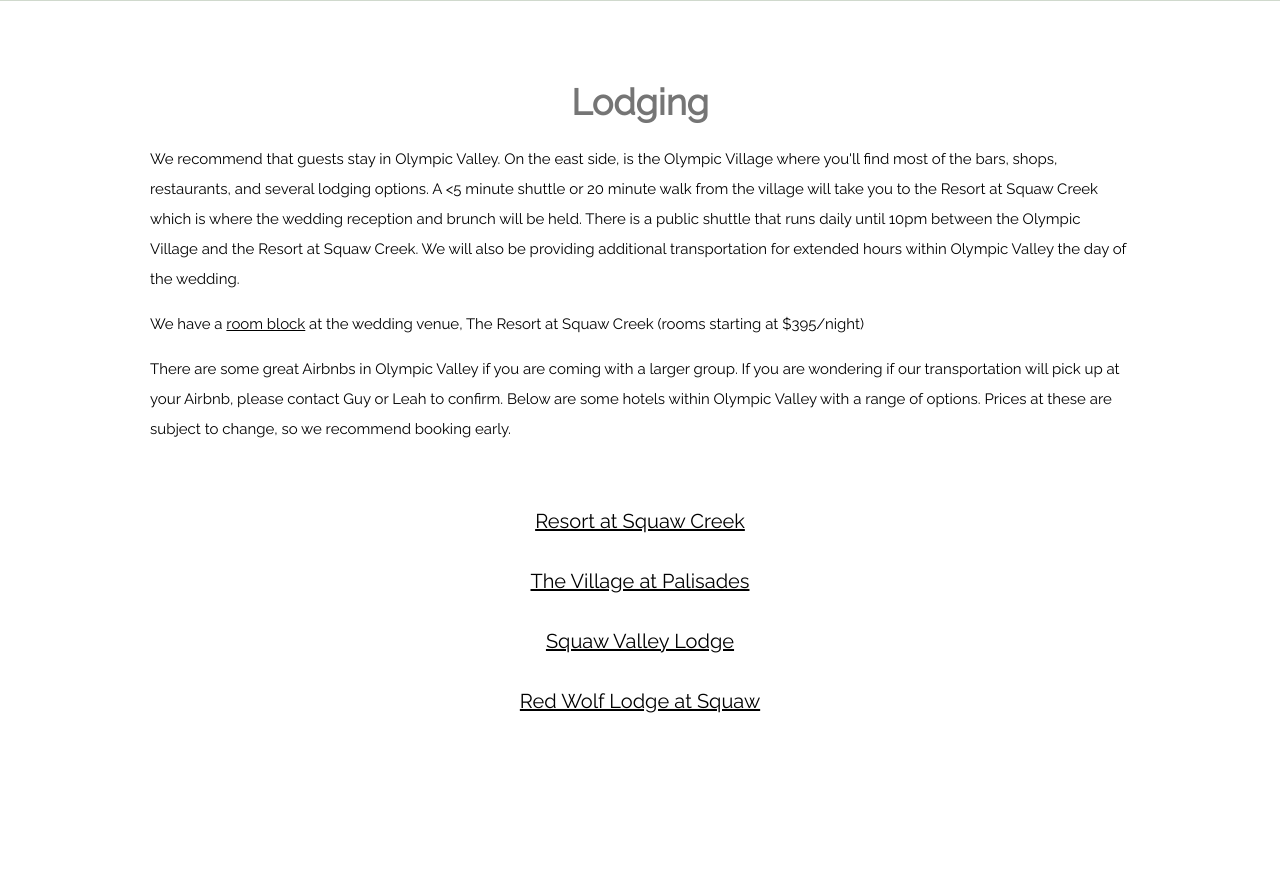
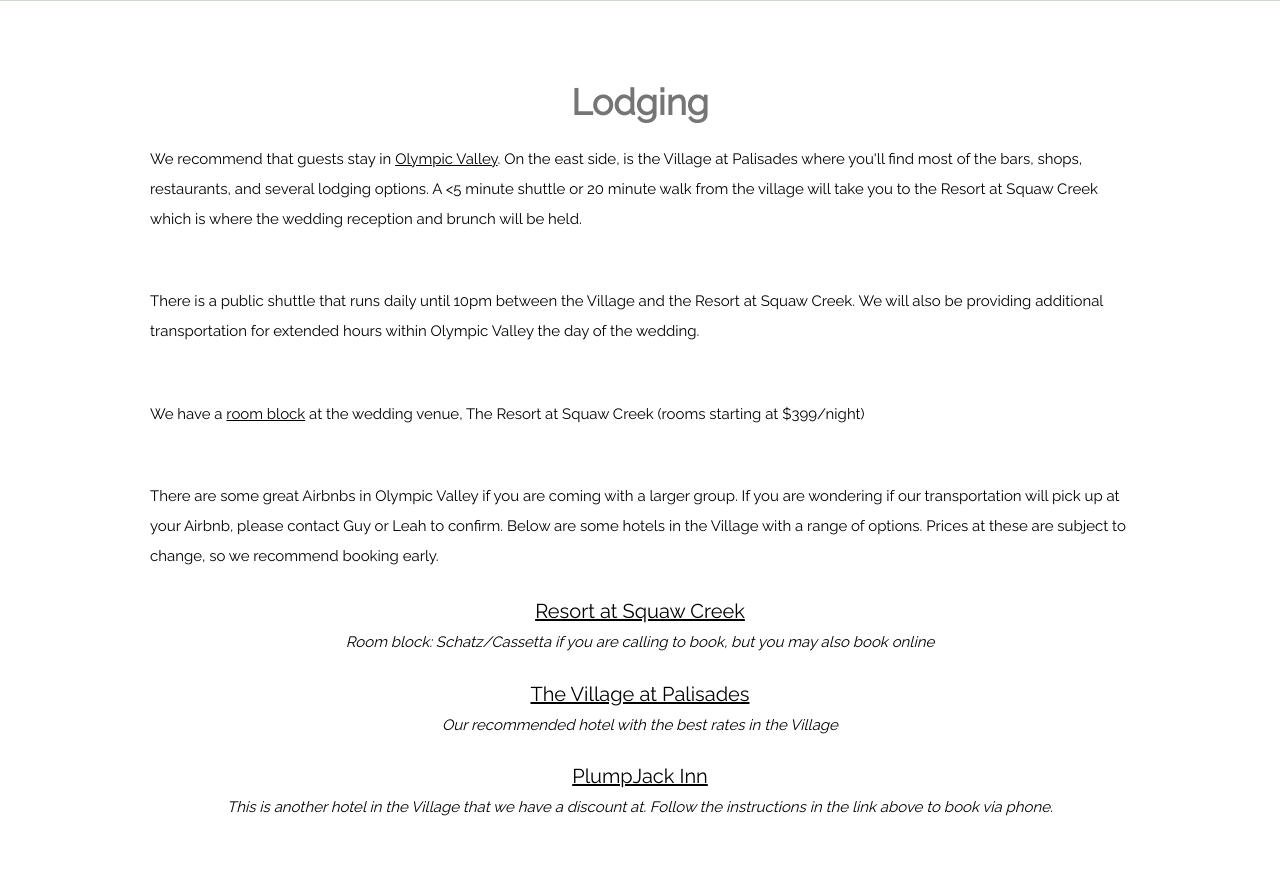
Before and after one commit to guyman575/guyandleah, a Flask app: page /travel in a window 1280 px wide. Shown: the part 495-1378 px from the top of the page. Before the commit the page ends 1208 px from the top, so only its background shows below. Run offline with Flask 2, Linux system fonts and the light colour scheme.

Commit message:
update travel with more accurate hotel info

```diff
--- a/templates/travel.html
+++ b/templates/travel.html
@@ -27,14 +27,17 @@
     <div class="w3-content">
       <h1 class="w3-center w3-text-grey"><b>Lodging</b></h1>
       <div class="left-text">
-        <p>We recommend that guests stay in Olympic Valley. On the east side, is the Olympic Village where you'll find most of the bars, shops, restaurants, and several lodging options. A <5 minute shuttle or 20 minute walk from the village will take you to the Resort at Squaw Creek which is where the wedding reception and brunch will be held. There is a public shuttle that runs daily until 10pm between the Olympic Village and the Resort at Squaw Creek. We will also be providing additional transportation for extended hours within Olympic Valley the day of the wedding.</p>
-        <p>We have a <a href="https://www.hyatt.com/en-US/group-booking/RNODH/G-R0MZ">room block</a> at the wedding venue, The Resort at Squaw Creek (rooms starting at $395/night)</p>
-        <p>There are some great Airbnbs in Olympic Valley if you are coming with a larger group. If you are wondering if our transportation will pick up at your Airbnb, please contact Guy or Leah to confirm. Below are some hotels within Olympic Valley with a range of options. Prices at these are subject to change, so we recommend booking early. </p></br>
+        <p>We recommend that guests stay in <a href="https://www.google.com/maps/place/Olympic+Valley,+CA+96146/@39.1974275,-120.2363684,15.19z/data=!4m5!3m4!1s0x809bd9eb8ed78e61:0x84b9b4fc9269314f!8m2!3d39.1969804!4d-120.2357055">Olympic Valley</a>. On the east side, is the Village at Palisades where you'll find most of the bars, shops, restaurants, and several lodging options. A <5 minute shuttle or 20 minute walk from the village will take you to the Resort at Squaw Creek which is where the wedding reception and brunch will be held.</p></br>
+        <p>There is a public shuttle that runs daily until 10pm between the Village and the Resort at Squaw Creek. We will also be providing additional transportation for extended hours within Olympic Valley the day of the wedding.</p></br>
+        <p>We have a <a href="https://www.hyatt.com/en-US/group-booking/RNODH/G-R0MZ">room block</a> at the wedding venue, The Resort at Squaw Creek (rooms starting at $399/night)</p></br>
+        <p>There are some great Airbnbs in Olympic Valley if you are coming with a larger group. If you are wondering if our transportation will pick up at your Airbnb, please contact Guy or Leah to confirm. Below are some hotels in the Village with a range of options. Prices at these are subject to change, so we recommend booking early. </p>
         <div class="standard-text">
           <p class="hotel-name"><a href="https://www.hyatt.com/en-US/group-booking/RNODH/G-R0MZ">Resort at Squaw Creek</a></p>
+          <i>Room block: Schatz/Cassetta if you are calling to book, but you may also book online</i>
           <p class="hotel-name"><a href="https://www.palisadestahoe.com/plan-your-visit/lodging">The Village at Palisades<a></p>
-          <p class="hotel-name"><a href="https://www.squawvalleylodge.com/">Squaw Valley Lodge<a></p>
-          <p class="hotel-name"><a href="https://www.redwolfolympicvalley.com/">Red Wolf Lodge at Squaw</a></p>
+          <i>Our recommended hotel with the best rates in the Village</i>
+          <p class="hotel-name"><a href="{{ url_for('static', filename='docs/plumpjack.pdf') }}">PlumpJack Inn<a></p>
+          <i>This is another hotel in the Village that we have a discount at. Follow the instructions in the link above to book via phone.</i>
         </div>
       </div>
     </div>
```
Also changed, not shown: 2 other files.
